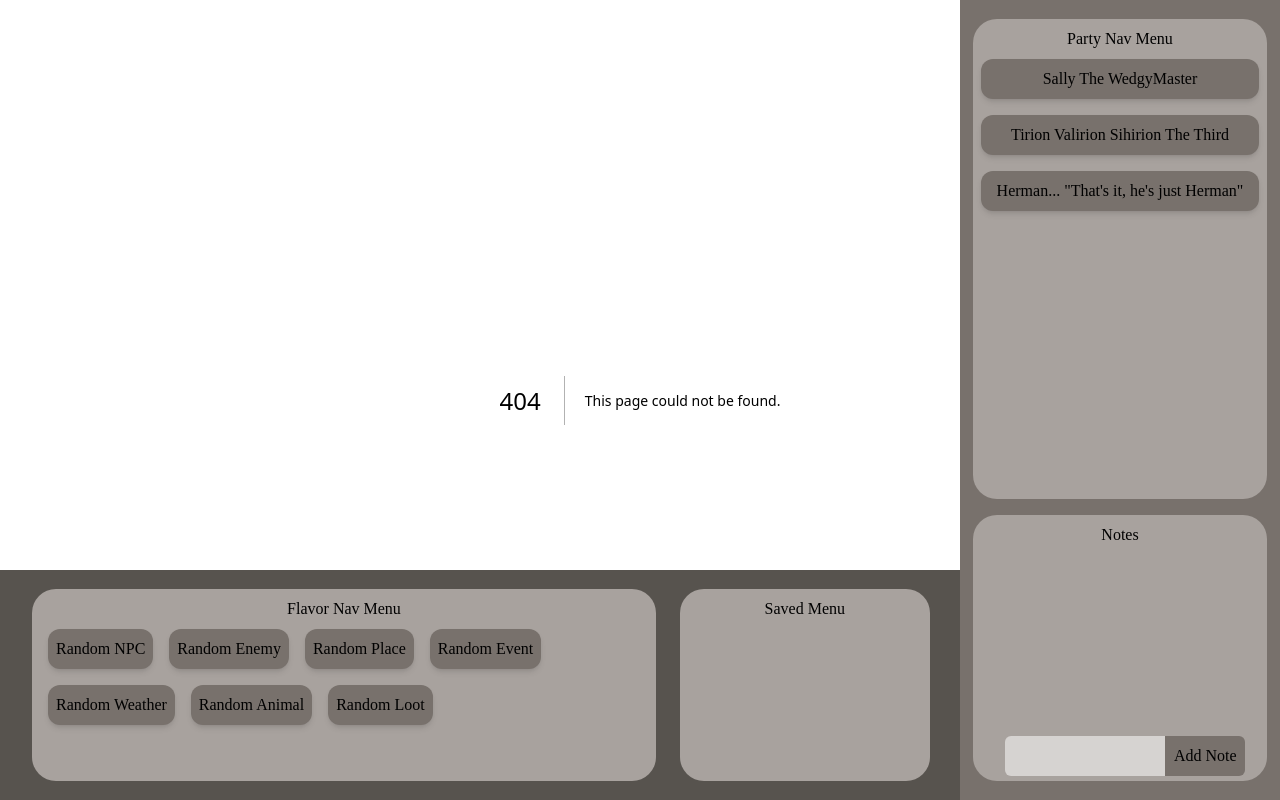
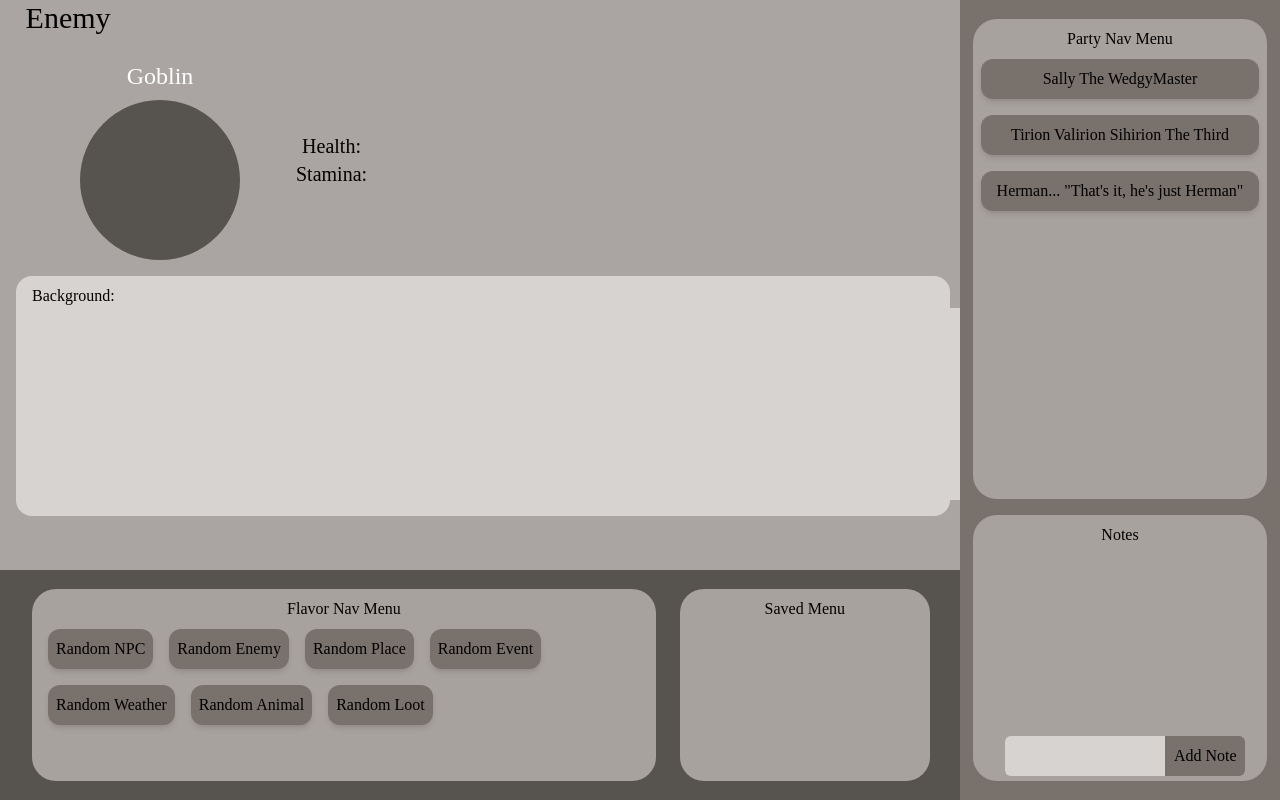
Before and after one commit to AndriwT/vnv, a Next.js app: page /enemy in a window 1280 px wide. Before the commit this address had no page. Shown: the top 800 px of the page. Built offline with nearby package versions, Linux system fonts and the light colour scheme; a web font is replaced by a local one.

Commit message:
working on enemy page view

```diff
--- a/src/components/CharacterSheet.tsx
+++ b/src/components/CharacterSheet.tsx
@@ -5,7 +5,7 @@ interface componentProps {
 const CharacterSheet = () => {
   return (
     <div>
-      <h1>Hey gurl, you clicked a character button C;</h1>
+      <h1>Character profile sheet. Under construction.</h1>
     </div>
   );
 };
--- a/src/components/FlavorNav.tsx
+++ b/src/components/FlavorNav.tsx
@@ -9,7 +9,12 @@ const FlavorNav: React.FC = () => {
           <button className="bg-stone-500 p-2 rounded-xl shadow-md m-2 hover:bg-stone-400 focus:bg-stone-600">
             Random NPC
           </button>
-          <button className="bg-stone-500 p-2 rounded-xl shadow-md m-2 hover:bg-stone-400 focus:bg-stone-600">
+          <button
+            className="bg-stone-500 p-2 rounded-xl shadow-md m-2 hover:bg-stone-400 focus:bg-stone-600"
+            onClick={() => {
+              window.location.href = "/enemy";
+            }}
+          >
             Random Enemy
           </button>
           <button className="bg-stone-500 p-2 rounded-xl shadow-md m-2 hover:bg-stone-400 focus:bg-stone-600">
--- /dev/null
+++ b/src/pages/enemy/index.tsx
@@ -0,0 +1,46 @@
+import { ChangeEvent, useState } from "react";
+
+const Enemy = () => {
+  const [name, setName] = useState("Goblin");
+  const [background, setBackground] = useState("");
+
+  const handleNameChange = (e: ChangeEvent<HTMLInputElement>) => {
+    setName(e.target.value);
+  };
+
+  const handleBackgroundChange = (e: ChangeEvent<HTMLTextAreaElement>) => {
+    setBackground(e.target.value);
+  };
+
+  return (
+    <div className="h-full">
+      <h1 className=" text-3xl ml-[2%] mb-6">Enemy</h1>
+      <div className="flex">
+        <div className="flex flex-col items-center justify-center w-48 ml-[5%]">
+          <input
+            className=" text-2xl text-center text-white bg-[#aaa5a2] focus:outline-none mb-2"
+            onChange={handleNameChange}
+            value={name}
+          />
+          <div className="bg-stone-600 w-40 h-40 rounded-full "></div>
+        </div>
+        <div className="flex flex-col justify-center items-center ml-10 text-xl">
+          <p className="">Health: </p>
+          <p className="">Stamina: </p>
+        </div>
+      </div>
+      <div className="bg-stone-300 h-60 w-[73%] m-4 rounded-2xl">
+        <h2 className="pl-4 pt-2">Background:</h2>
+        <textarea
+          className="text-white bg-stone-300 ml-4 focus:outline-none"
+          value={background}
+          onChange={handleBackgroundChange}
+          rows={8}
+          cols={120}
+        />
+      </div>
+    </div>
+  );
+};
+
+export default Enemy;
```
